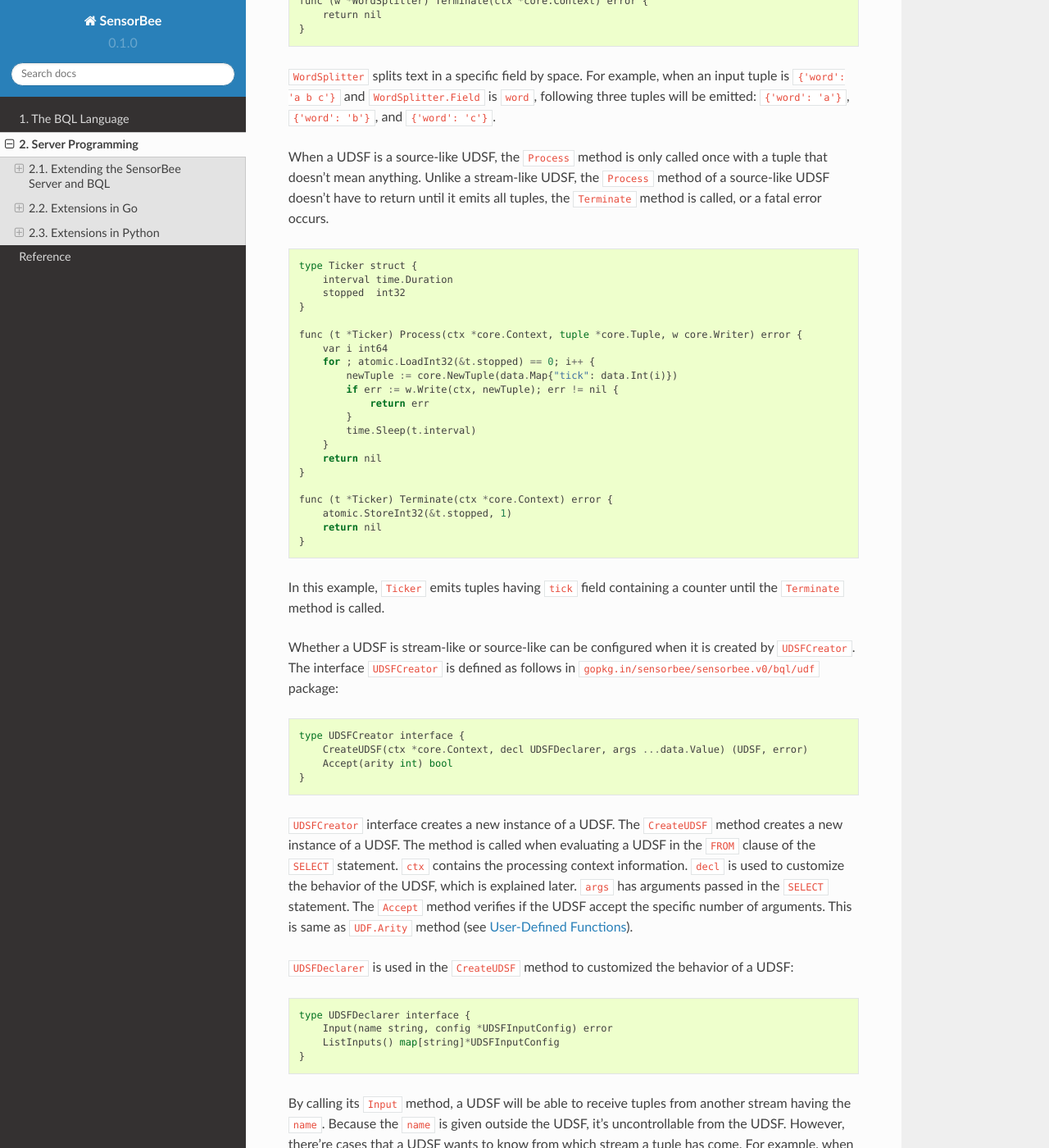
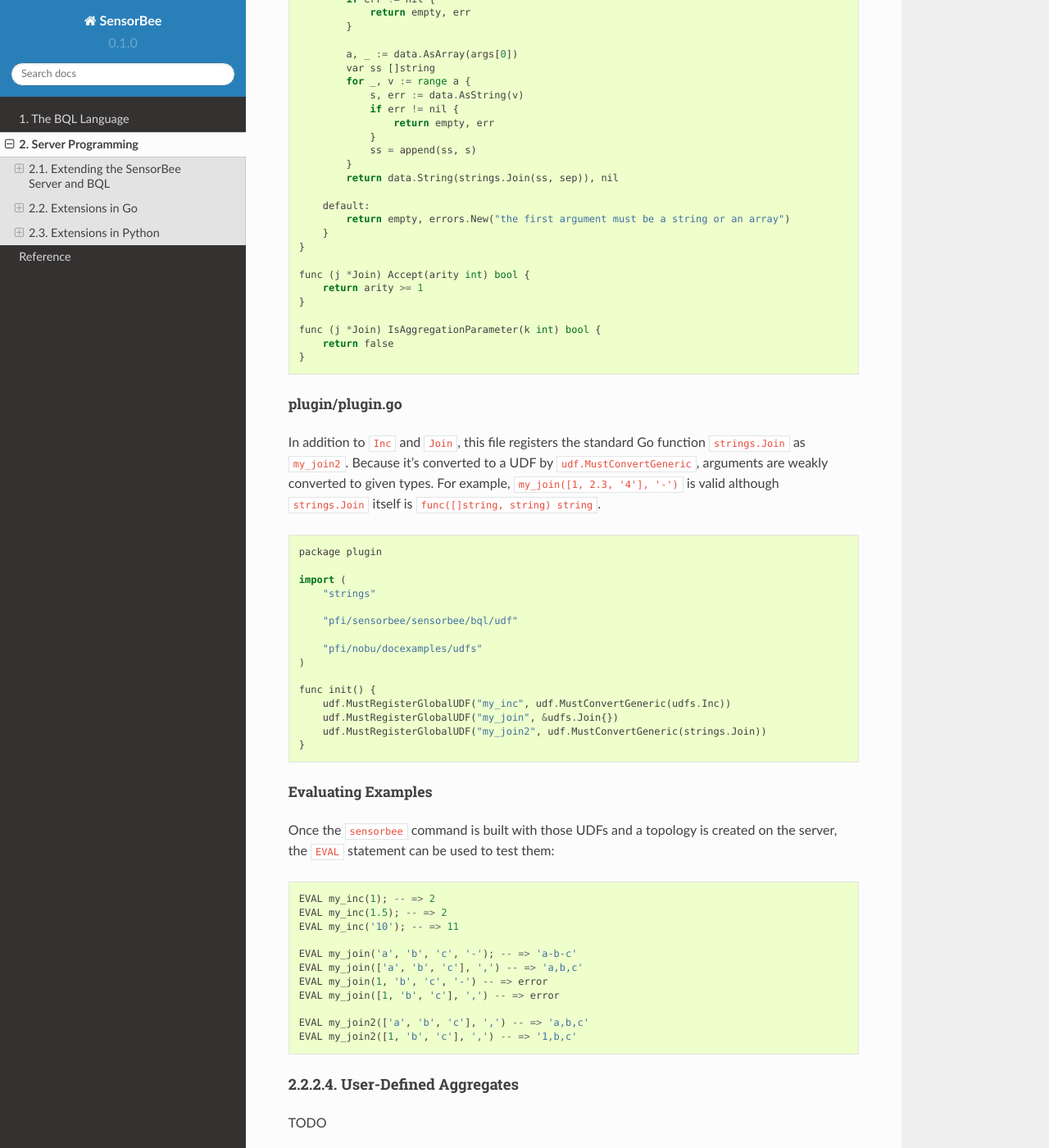
Before and after one commit to sensorbee/docs, a Sphinx documentation site: the page built from source/server_programming.rst, in a window 1280 px wide and 1400 px high, scrolled down 11614 px. Shown: the whole window at 82% size. Built offline with Sphinx 7.4.7 and the Read the Docs theme 2.0.0, drawn with Linux system fonts in a browser that asks for light colours; some of the changed text lies outside the part shown.

Commit message:
Add complete examples of UDFs

```diff
--- a/source/server_programming/go/udfs.rst
+++ b/source/server_programming/go/udfs.rst
@@ -284,10 +284,155 @@ Following functions can be converted to UDFs by ``ConvertGeneric`` or
 * ``func format(string, ...data.Value) (string, error)``
 * ``func keys(data.Map) []string``
 
-An Example
-----------
+Complete Examples
+-----------------
 
-TODO
+This subsection shows three example UDFs:
+
+* ``my_inc``
+* ``my_join``
+* ``my_join2``
+
+Assume that these are in the repository ``github.com/sensorbee/examples/udfs``,
+which doesn't actually exist. The repository has three files:
+
+* inc.go
+* join.go
+* plugin/plugin.go
+
+inc.go
+^^^^^^
+
+In inc.go, the ``Inc`` function is defined as a pure Go function with a standard
+value type.
+
+::
+
+    package udfs
+
+    func Inc(v int) int {
+        return v + 1
+    }
+
+join.go
+^^^^^^^
+
+In join.go, the ``Join`` UDF is defined in a strict way. It also performs
+strict type checking. It's designed to be called with two types of forms:
+``my_join('a', 'b', 'c', 'separator')`` or
+``my_join(['a', 'b', 'c'], 'separator')``. Each argument and values in the array
+must be strings. The UDF receives arbitrary number of arguments.
+
+::
+
+    package udfs
+
+    import (
+        "errors"
+        "strings"
+
+        "pfi/sensorbee/sensorbee/core"
+        "pfi/sensorbee/sensorbee/data"
+    )
+
+    type Join struct {
+    }
+
+    func (j *Join) Call(ctx *core.Context, args ...data.Value) (data.Value, error) {
+        empty := data.String("")
+        if len(args) == 1 {
+            return empty, nil
+        }
+
+        switch args[0].Type() {
+        case data.TypeString: // my_join('a', 'b', 'c', 'sep') form
+            var ss []string
+            for _, v := range args {
+                s, err := data.AsString(v)
+                if err != nil {
+                    return empty, err
+                }
+                ss = append(ss, s)
+            }
+            return data.String(strings.Join(ss[:len(ss)-1], ss[len(ss)-1])), nil
+
+        case data.TypeArray: // my_join(['a', 'b', 'c'], 'sep') form
+            if len(args) != 2 {
+                return empty, errors.New("wrong number of arguments for my_join(array, sep)")
+            }
+            sep, err := data.AsString(args[1])
+            if err != nil {
+                return empty, err
+            }
+
+            a, _ := data.AsArray(args[0])
+            var ss []string
+            for _, v := range a {
+                s, err := data.AsString(v)
+                if err != nil {
+                    return empty, err
+                }
+                ss = append(ss, s)
+            }
+            return data.String(strings.Join(ss, sep)), nil
+
+        default:
+            return empty, errors.New("the first argument must be a string or an array")
+        }
+    }
+
+    func (j *Join) Accept(arity int) bool {
+        return arity >= 1
+    }
+
+    func (j *Join) IsAggregationParameter(k int) bool {
+        return false
+    }
+
+plugin/plugin.go
+^^^^^^^^^^^^^^^^
+
+In addition to ``Inc`` and ``Join``, this file registers the standard Go
+function ``strings.Join`` as ``my_join2``. Because it's converted to a UDF by
+``udf.MustConvertGeneric``, arguments are weakly converted to given types.
+For example, ``my_join([1, 2.3, '4'], '-')`` is valid although ``strings.Join``
+itself is ``func([]string, string) string``.
+
+::
+
+    package plugin
+
+    import (
+        "strings"
+
+        "pfi/sensorbee/sensorbee/bql/udf"
+
+        "pfi/nobu/docexamples/udfs"
+    )
+
+    func init() {
+        udf.MustRegisterGlobalUDF("my_inc", udf.MustConvertGeneric(udfs.Inc))
+        udf.MustRegisterGlobalUDF("my_join", &udfs.Join{})
+        udf.MustRegisterGlobalUDF("my_join2", udf.MustConvertGeneric(strings.Join))
+    }
+
+Evaluating Examples
+^^^^^^^^^^^^^^^^^^^
+
+Once the ``sensorbee`` command is built with those UDFs and a topology is
+created on the server, the ``EVAL`` statement can be used to test them::
+
+    EVAL my_inc(1); -- => 2
+    EVAL my_inc(1.5); -- => 2
+    EVAL my_inc('10'); -- => 11
+
+    EVAL my_join('a', 'b', 'c', '-'); -- => 'a-b-c'
+    EVAL my_join(['a', 'b', 'c'], ',') -- => 'a,b,c'
+    EVAL my_join(1, 'b', 'c', '-') -- => error
+    EVAL my_join([1, 'b', 'c'], ',') -- => error
+
+    EVAL my_join2(['a', 'b', 'c'], ',') -- => 'a,b,c'
+    EVAL my_join2([1, 'b', 'c'], ',') -- => '1,b,c'
 
 User-Defined Aggregates
 -----------------------
```
